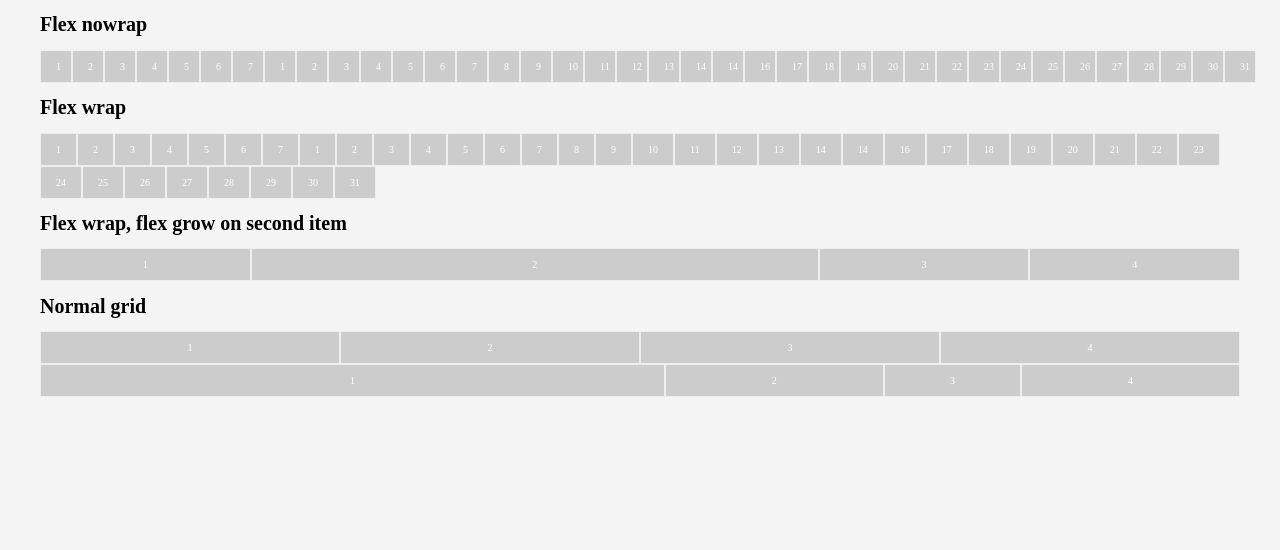
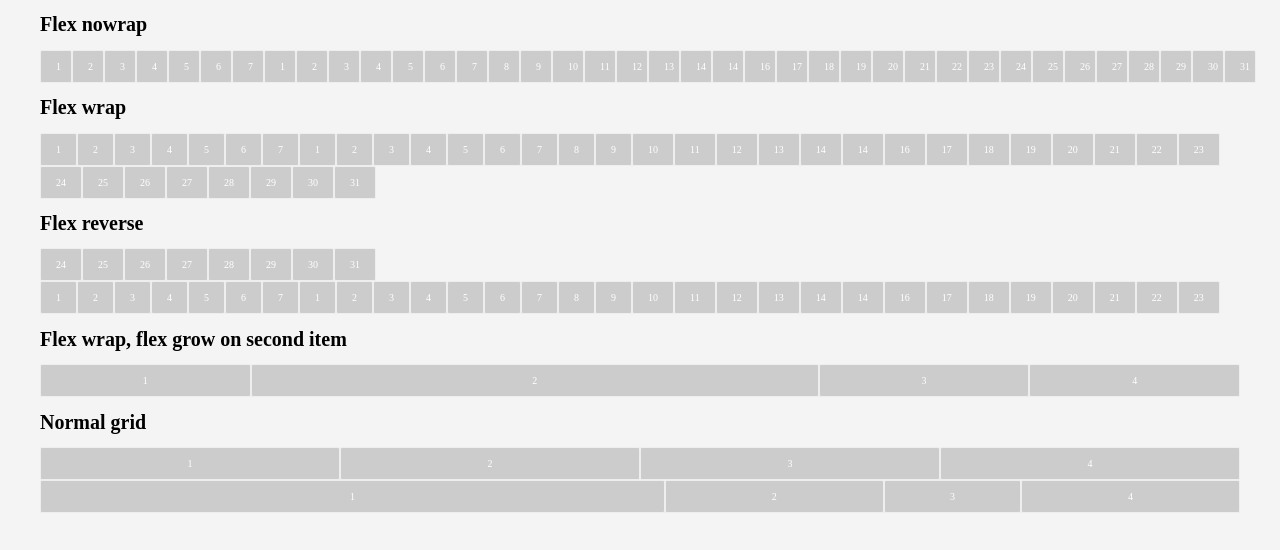
Before and after one commit to rvallespin/sass-flex, a website: page index.html in a window 1280 px wide. Drawn offline with Linux system fonts and the light colour scheme.

Commit message:
Added wrap-reverse

```diff
--- a/index.html
+++ b/index.html
@@ -91,6 +91,48 @@
             <div>31</div>
         </div>
 
+        <h1>Flex reverse</h1>
+        <div class="row wrap-reverse">
+            <div>1</div>
+            <div>2</div>
+            <div>3</div>
+            <div>4</div>
+            <div>5</div>
+            <div>6</div>
+            <div>7</div>
+            <div>1</div>
+            <div>2</div>
+            <div>3</div>
+            <div>4</div>
+            <div>5</div>
+            <div>6</div>
+            <div>7</div>
+            <div>8</div>
+            <div>9</div>
+            <div>10</div>
+            <div>11</div>
+            <div>12</div>
+            <div>13</div>
+            <div>14</div>
+            <div>14</div>
+            <div>16</div>
+            <div>17</div>
+            <div>18</div>
+            <div>19</div>
+            <div>20</div>
+            <div>21</div>
+            <div>22</div>
+            <div>23</div>
+            <div>24</div>
+            <div>25</div>
+            <div>26</div>
+            <div>27</div>
+            <div>28</div>
+            <div>29</div>
+            <div>30</div>
+            <div>31</div>
+        </div>
+
         <h1>Flex wrap,  flex grow on second item</h1>
         <div class="row wrap">
             <div class="flx-1">1</div>
--- a/sass/components/_grid.scss
+++ b/sass/components/_grid.scss
@@ -17,3 +17,7 @@
 .nowrap {
   @include no-wrap();
 }
+
+.wrap-reverse {
+  @include wrap-reverse();
+}
```
Also changed, not shown: css/main.css.
